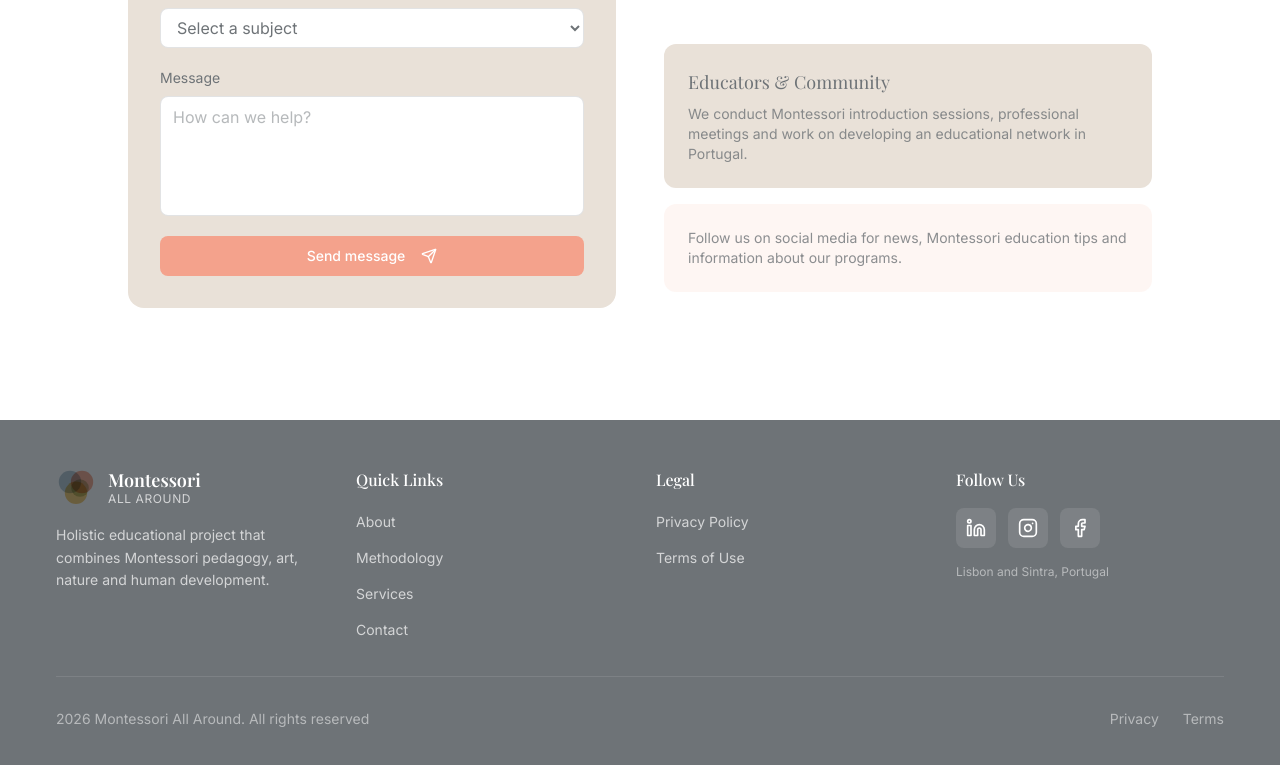
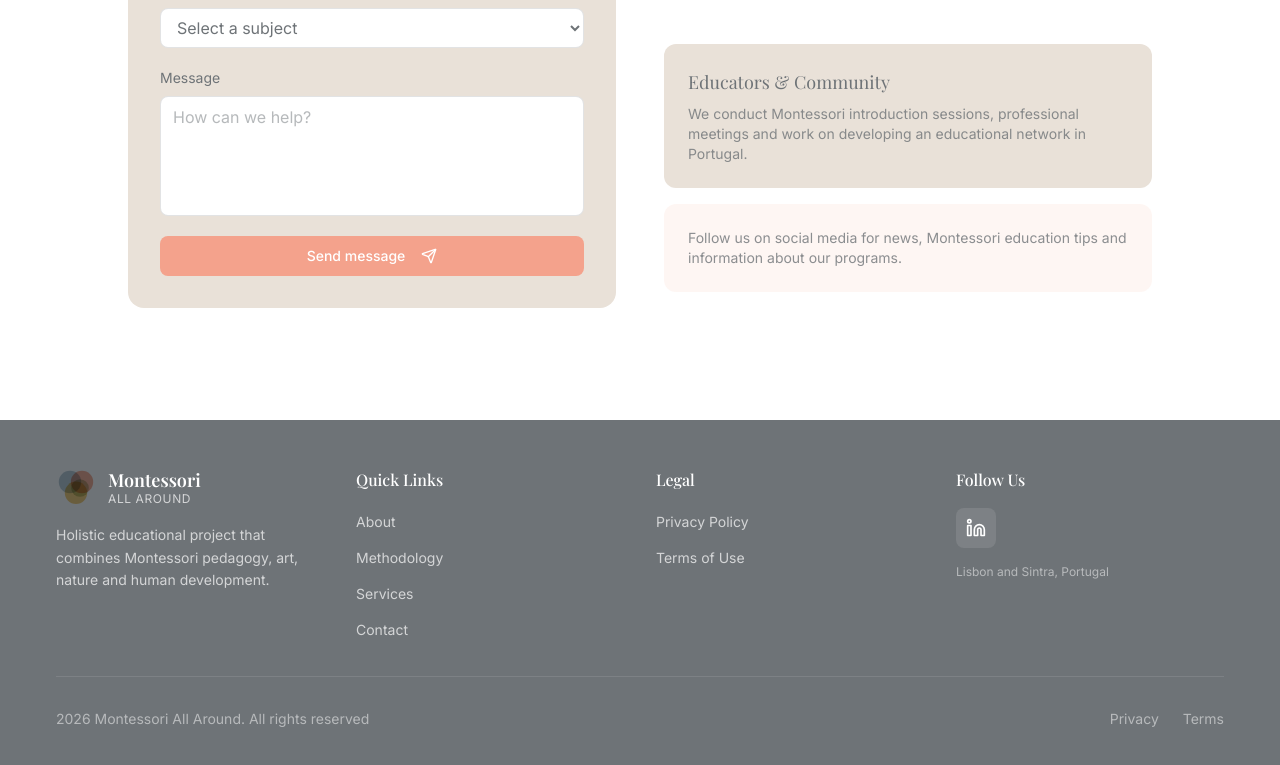
Before and after one commit to leo-schlanger/montessori-all-around, a React (Vite) app: page / in a window 1280 px wide. Shown: the part 7252-8017 px from the top of the page. Built offline with nearby package versions, Linux system fonts and the light colour scheme.

Commit message:
fix: keep only LinkedIn social link

```diff
--- a/src/components/Footer.tsx
+++ b/src/components/Footer.tsx
@@ -1,12 +1,10 @@
 import { Link, useNavigate } from "react-router-dom";
-import { Facebook, Instagram, Linkedin } from "lucide-react";
+import { Linkedin } from "lucide-react";
 import { useTranslation } from "react-i18next";
 import { Logo } from "./Logo";
 
 const socialLinks = [
-  { icon: Linkedin, href: "https://linkedin.com/in/robertacarreira", label: "LinkedIn" },
-  { icon: Instagram, href: "https://instagram.com/montessoriallaround", label: "Instagram" },
-  { icon: Facebook, href: "https://facebook.com/montessoriallaround", label: "Facebook" },
+  { icon: Linkedin, href: "https://www.linkedin.com/in/robertacarreira/", label: "LinkedIn" },
 ];
 
 export function Footer() {
```
